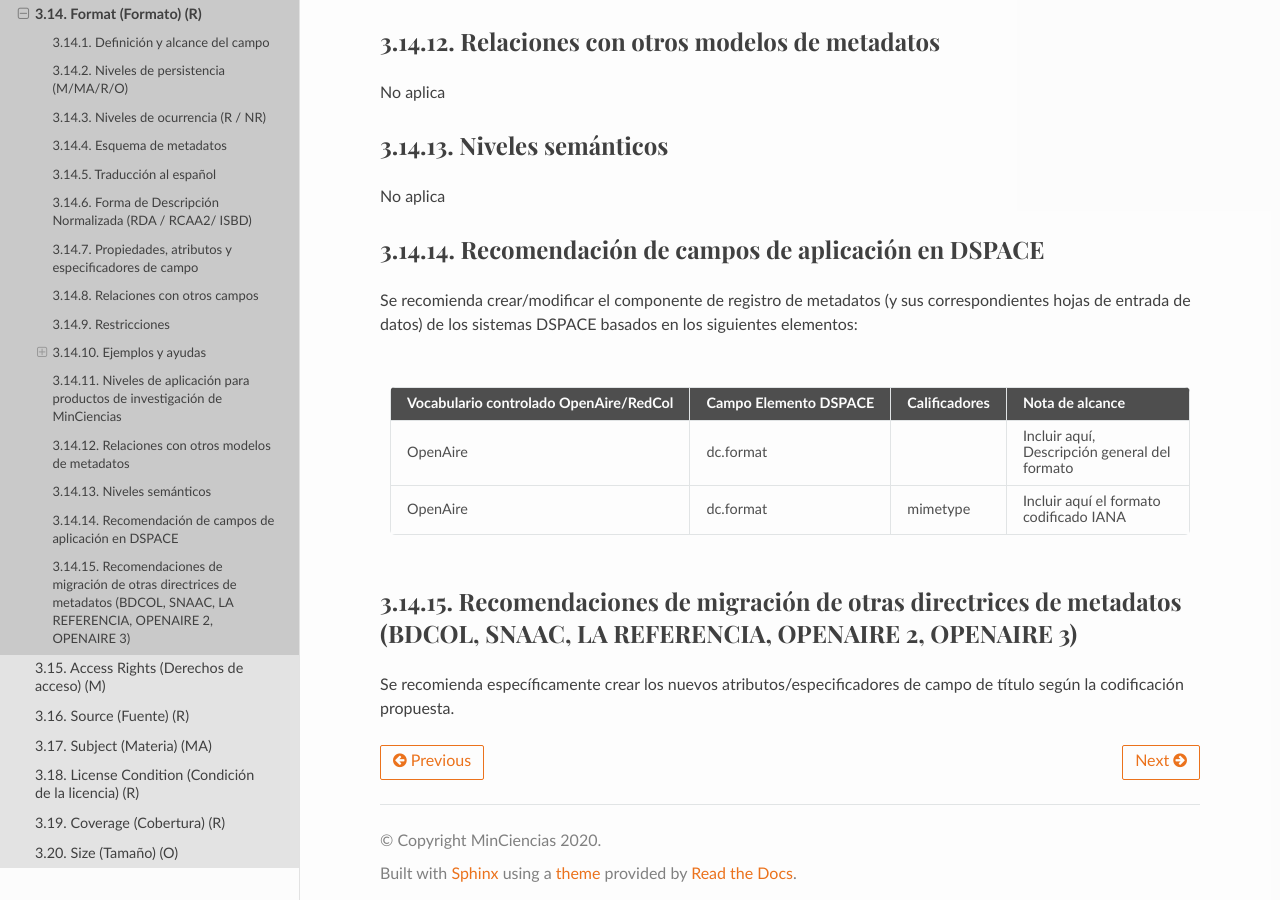
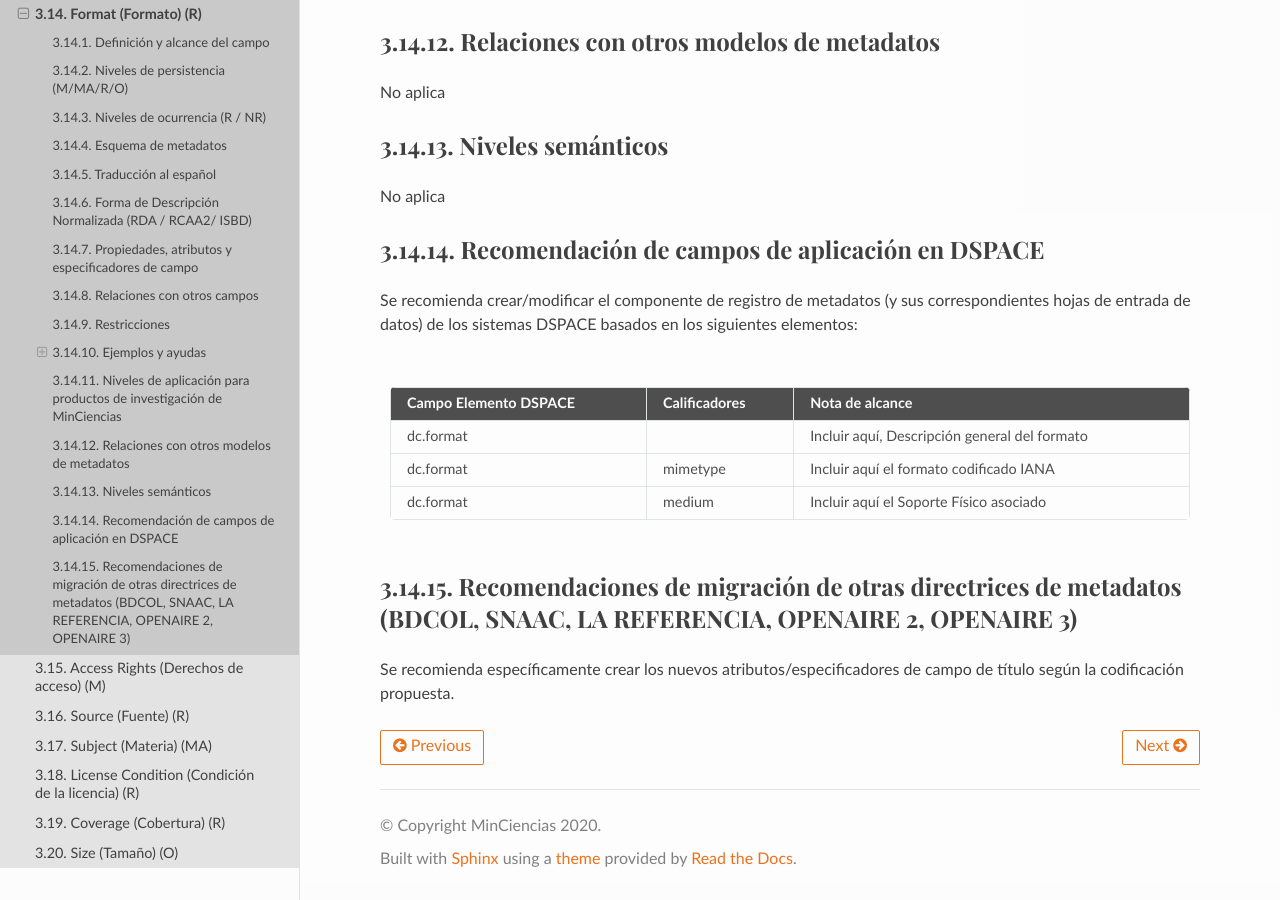
Before and after one commit to rcic/openaire4, a Sphinx documentation site: the page built from docs/field_format.rst, in a window 1280 px wide and 900 px high, scrolled down 2330 px. Built offline with Sphinx 7.4.7 and the Read the Docs theme 2.0.0, drawn with Linux system fonts in a browser that asks for light colours; some web fonts are replaced; a script that is not in the unit is left out.

Commit message:
Update field_format.rst

```diff
--- a/docs/field_format.rst
+++ b/docs/field_format.rst
@@ -121,13 +121,16 @@ Recomendación de campos de aplicación en DSPACE
 
 Se recomienda crear/modificar el componente de registro de metadatos (y sus correspondientes hojas de entrada de datos) de los sistemas DSPACE basados en los siguientes elementos:
 
-+----------------------------------------+-----------------------+---------------+-----------------------------------------------+
-| Vocabulario controlado OpenAire/RedCol | Campo Elemento DSPACE | Calificadores | Nota de alcance                               |
-+========================================+=======================+===============+===============================================+
-| OpenAire                               | dc.format             |               | Incluir aquí, Descripción general del formato |
-+----------------------------------------+-----------------------+---------------+-----------------------------------------------+
-| OpenAire                               | dc.format             | mimetype      | Incluir aquí el formato codificado IANA       |
-+----------------------------------------+-----------------------+---------------+-----------------------------------------------+
++-----------------------+---------------+-----------------------------------------------+
+| Campo Elemento DSPACE | Calificadores | Nota de alcance                               |
++=======================+===============+===============================================+
+| dc.format             |               | Incluir aquí, Descripción general del formato |
++-----------------------+---------------+-----------------------------------------------+
+| dc.format             | mimetype      | Incluir aquí el formato codificado IANA       |
++-----------------------+---------------+-----------------------------------------------+
+| dc.format             | medium        | Incluir aquí el Soporte Físico asociado       |
++-----------------------+---------------+-----------------------------------------------+
+
 
 Recomendaciones de migración de otras directrices de metadatos (BDCOL, SNAAC, LA REFERENCIA, OPENAIRE 2, OPENAIRE 3)
 --------------------------------------------------------------------------------------------------------------------
```
